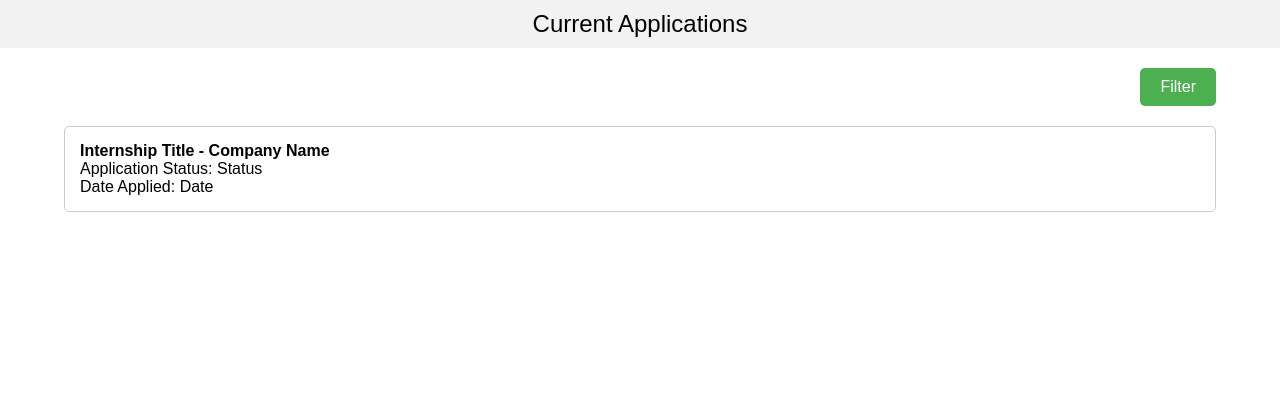
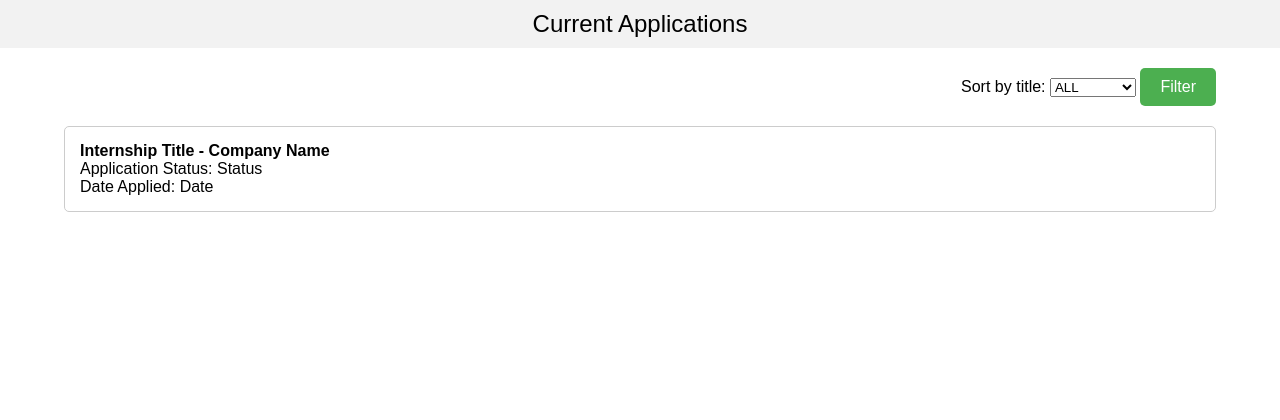
Before and after one commit to software-students-spring2024/2-web-app-exercise-crb623-friends, a Flask app: page /applications in a window 1280 px wide. Shown: the top 420 px of the page. Run offline with Flask 3, Linux system fonts and the light colour scheme.

Commit message:
add filter button functionality

```diff
--- a/app.py
+++ b/app.py
@@ -179,11 +179,9 @@ def submit_application(internship_id):
 def application_submitted():
     return render_template("application_submitted.html")
 
+# Mock data until MongoDB database implemented
+user_applications = [
 
-@app.route("/applications")
-def applications():
-    # Mock data until MongoDB database implemented
-    user_applications = [
         {
             "logo": "path_to_logo.jpg",
             "title": "Software Development Intern",
@@ -192,6 +190,25 @@ def applications():
             "date_applied": "2024-01-01",
         },
     ]
+
+@app.route("/applications", methods=["GET"])
+
+def applications():
+
+    sort=request.args.get("sort", "")
+
+    #Filter applications alphabetically
+
+    if sort =="ascending":
+        sort_applications = sorted(user_applications, key= lambda x: x["title"])
+
+    elif sort =="descending":
+        sort_applications = sorted(user_applications, key= lambda x: x["title"], reverse=True)
+
+    else:
+        sort_applications = user_applications
+
+
     return render_template("applications.html", applications=user_applications)
 
 
--- a/templates/applications.html
+++ b/templates/applications.html
@@ -64,7 +64,18 @@
 <body>
     <div class="banner">Current Applications</div>
     <div class="filter-bar">
-        <button class="filter-button">Filter</button>
+        <form action= "/applications" method= "get">
+            <label for="sort">Sort by title:</label>
+            <select name="sort" id="sort">
+                <option value="">ALL</option>
+                <option value="pending">Ascending</option>
+                <option value="reviewed">Decending</option>
+            </select>
+         <button type="submit" class="filter-button">Filter</button>
+
+
+
+
     </div>
     <div class="applications-list">
         <div class="application-item">
```
